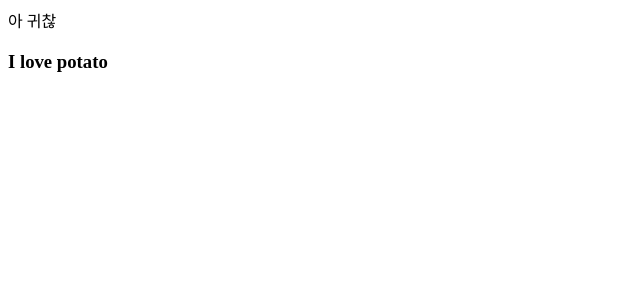
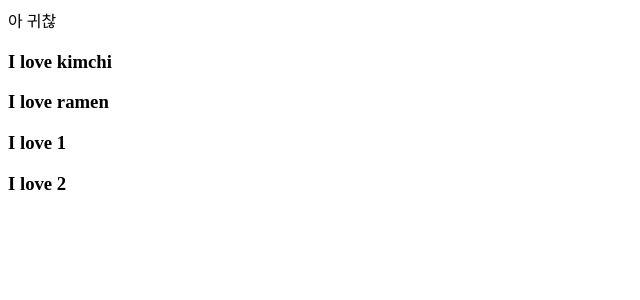
Before and after one commit to herrakam/study-react-mvapp, a React (Create React App) app: page / in a window 1280 px wide. Shown: the top 300 px of the page, without its empty margins (0-640 px from the left). Built offline with nearby package versions, Linux system fonts and the light colour scheme.

Commit message:
resuable component jsx prop

```diff
--- a/src/App.js
+++ b/src/App.js
@@ -1,11 +1,18 @@
 import React from 'react';
-import Potato from './potato';
+
+function Food({ fav }) {
+  return <h3>I love {fav}</h3>
+}
 
 function App() {
   return (
     <div className="App">
       아 귀찮
-     <Potato />
+      <Food fav="kimchi" />
+      <Food fav="ramen" />
+      <Food fav="1" />
+      <Food fav="2" />
+
     </div>
 
   );
--- a/src/potato.js
+++ /dev/null
@@ -1,9 +0,0 @@
-import React from "react";
-
-function potato(){
-    return (
-        <h3>I love potato</h3>
-    )
-}
-
-export default potato;
```
